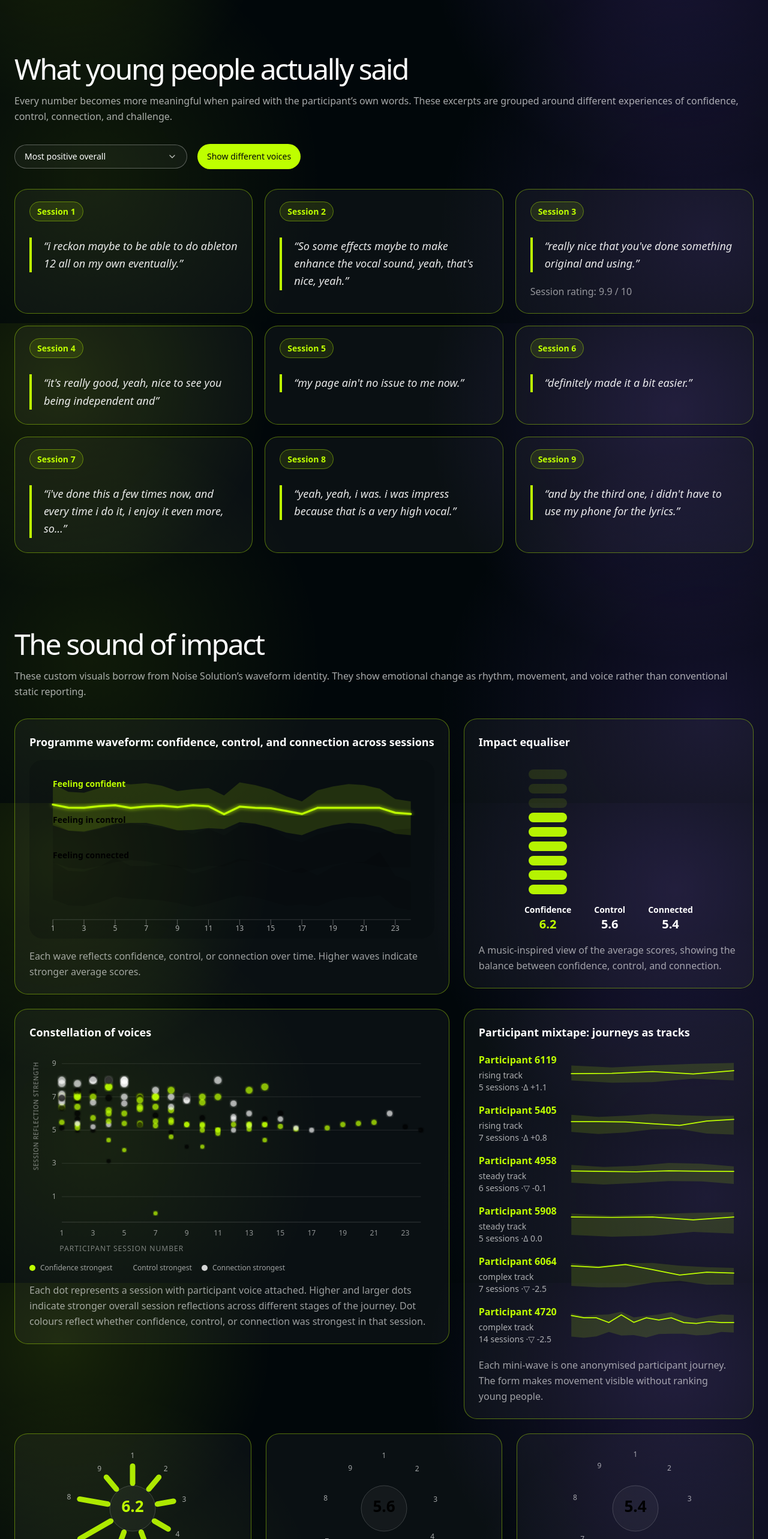
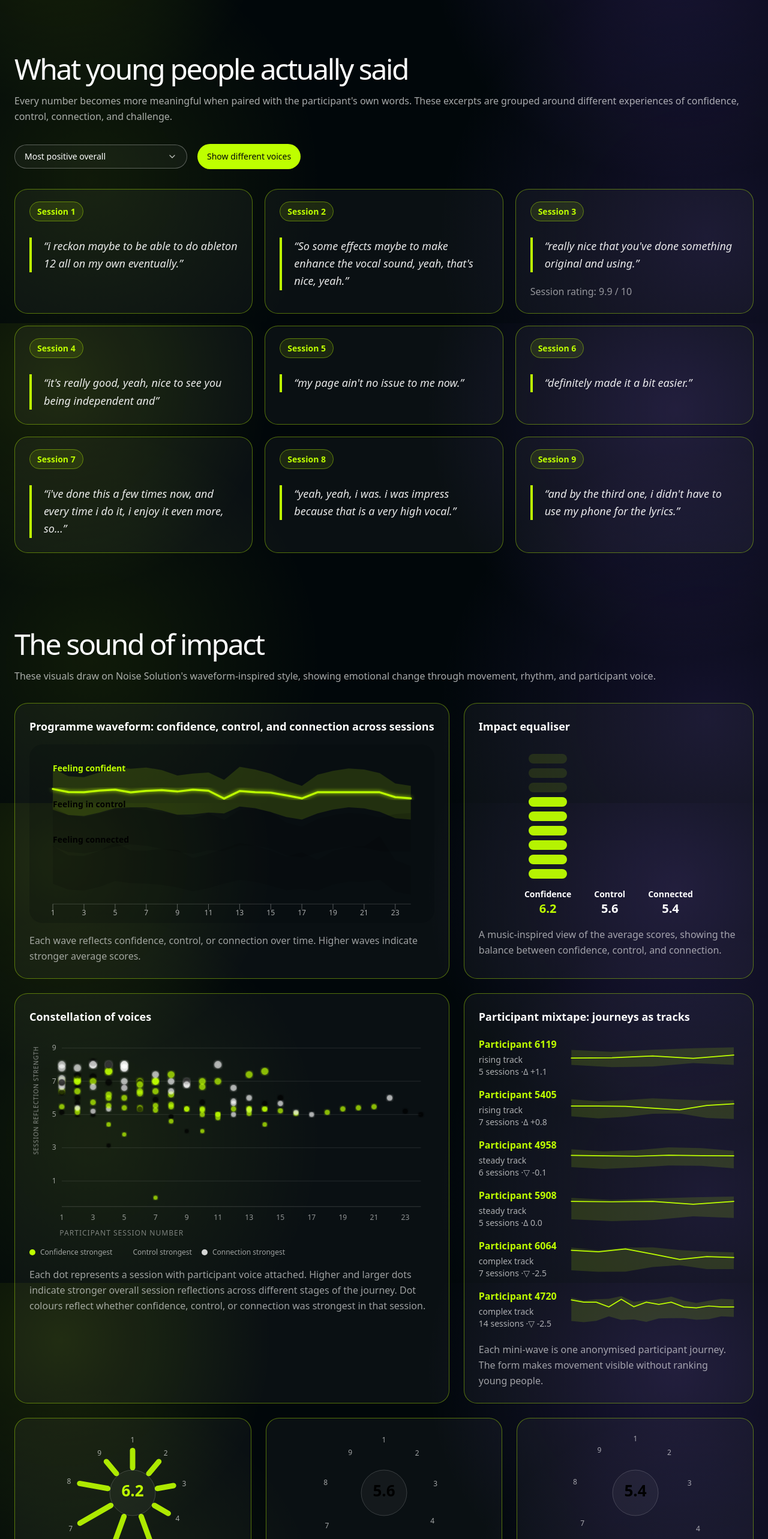
Before and after one commit to jessi88/noise-solution, a React (Vite) app: page / in a window 1280 px wide. Shown: the part 3461-6027 px from the top of the page at 60% size. Built offline with nearby package versions, Linux system fonts and the light colour scheme; a web font is replaced by a local one.

Commit message:
Adjusted design of "The sound of impact" section.

```diff
--- a/src/App.tsx
+++ b/src/App.tsx
@@ -145,7 +145,7 @@ export function App() {
         id="voices"
         eyebrow=""
         title="What young people actually said"
-        subtitle="Every number becomes more meaningful when paired with the participant’s own words. These excerpts are grouped around different experiences of confidence, control, connection, and challenge."
+        subtitle="Every number becomes more meaningful when paired with the participant's own words. These excerpts are grouped around different experiences of confidence, control, connection, and challenge."
         className="text-white"
       >
         <QuoteBands rows={rows} />
@@ -155,7 +155,7 @@ export function App() {
         id="sonic"
         eyebrow=""
         title="The sound of impact"
-        subtitle="These custom visuals borrow from Noise Solution’s waveform identity. They show emotional change as rhythm, movement, and voice rather than conventional static reporting."
+        subtitle="These visuals draw on Noise Solution's waveform-inspired style, showing emotional change through movement, rhythm, and participant voice."
         className="text-white"
       >
         <ProgrammeWaveform rows={rows} />
--- a/src/components/charts/ProgrammeWaveform.tsx
+++ b/src/components/charts/ProgrammeWaveform.tsx
@@ -57,9 +57,7 @@ function sessionRowsByNumber(rows: DashboardDataRow[]) {
 
 function SoundCard({ children }: { children: React.ReactNode }) {
   return (
-    <div
-      className={`rounded-3xl border border-acid/40 bg-white/4 p-4 text-white sm:p-6`}
-    >
+    <div className="h-full rounded-3xl border border-acid/40 bg-white/4 p-4 text-white sm:p-6">
       {children}
     </div>
   )
@@ -103,6 +101,7 @@ function ProgrammeWave({ rows }: ProgrammeWaveformProps) {
 
   return (
     <div
+      className="h-full"
       ref={(node) => {
         containerRef.current = node
         viewRef.current = node
@@ -332,7 +331,7 @@ function ImpactEqualiser({ rows }: ProgrammeWaveformProps) {
   ]
 
   return (
-    <div>
+    <div className="h-full">
       <SoundCard>
         <p className="text-base font-semibold sm:text-lg">Impact equaliser</p>
 
@@ -463,6 +462,7 @@ function VoiceConstellation({ rows }: ProgrammeWaveformProps) {
 
   return (
     <div
+      className="h-full"
       ref={(node) => {
         containerRef.current = node
         viewRef.current = node
@@ -729,7 +729,7 @@ function ParticipantTracks({ rows }: ProgrammeWaveformProps) {
   } | null>(null)
 
   return (
-    <div ref={viewRef}>
+    <div className="h-full" ref={viewRef}>
       <SoundCard>
         <p className="text-base font-semibold sm:text-lg">
           Participant mixtape: journeys as tracks
@@ -988,12 +988,12 @@ function OrbitalScore({
 export default function ProgrammeWaveform({ rows }: ProgrammeWaveformProps) {
   return (
     <div className="space-y-6">
-      <div className="grid gap-6 lg:grid-cols-[1.5fr_1fr]">
+      <div className="grid items-stretch gap-6 lg:grid-cols-[1.5fr_1fr]">
         <ProgrammeWave rows={rows} />
         <ImpactEqualiser rows={rows} />
       </div>
 
-      <div className="grid gap-6 lg:grid-cols-[1.5fr_1fr]">
+      <div className="grid items-stretch gap-6 lg:grid-cols-[1.5fr_1fr]">
         <VoiceConstellation rows={rows} />
         <ParticipantTracks rows={rows} />
       </div>
```
